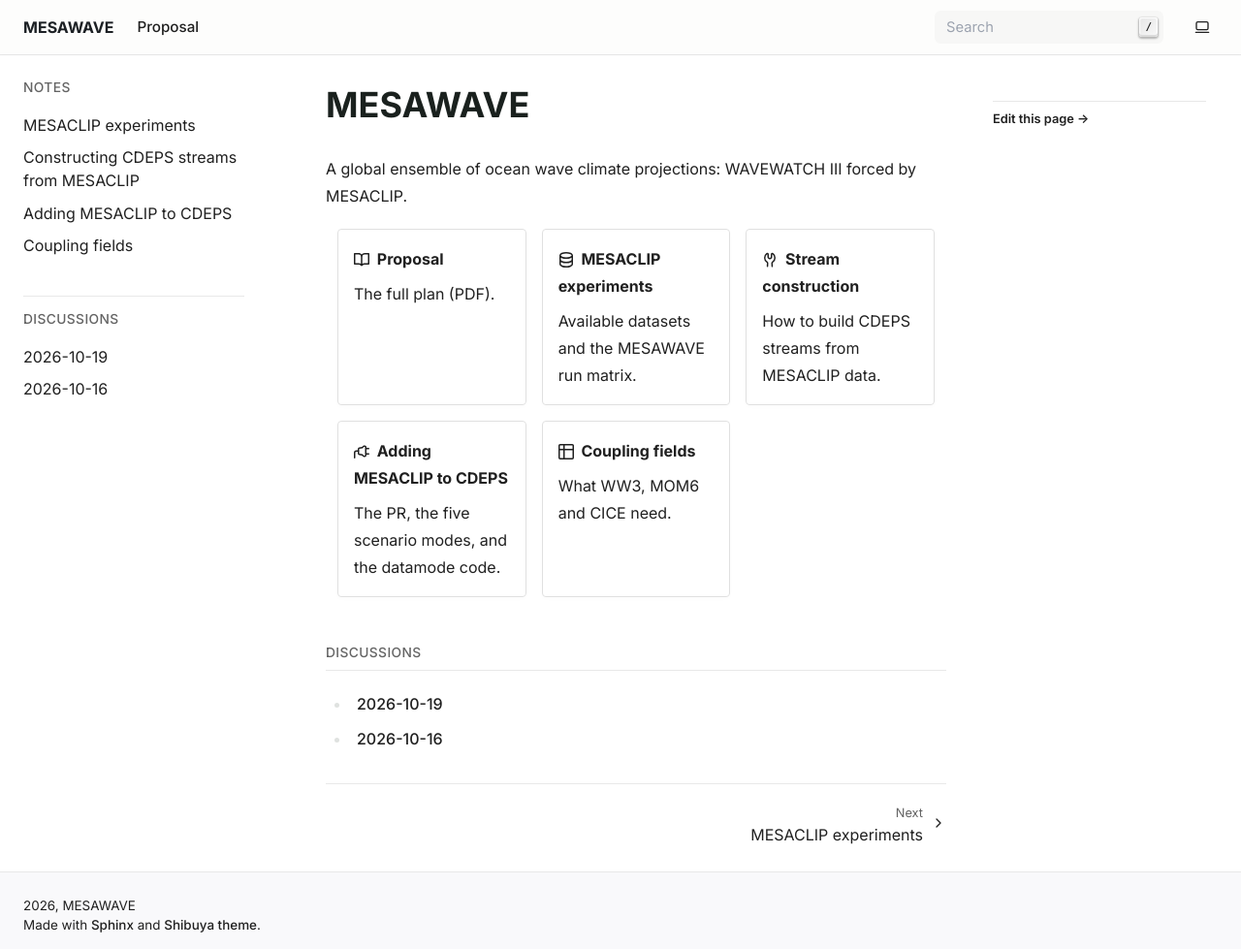
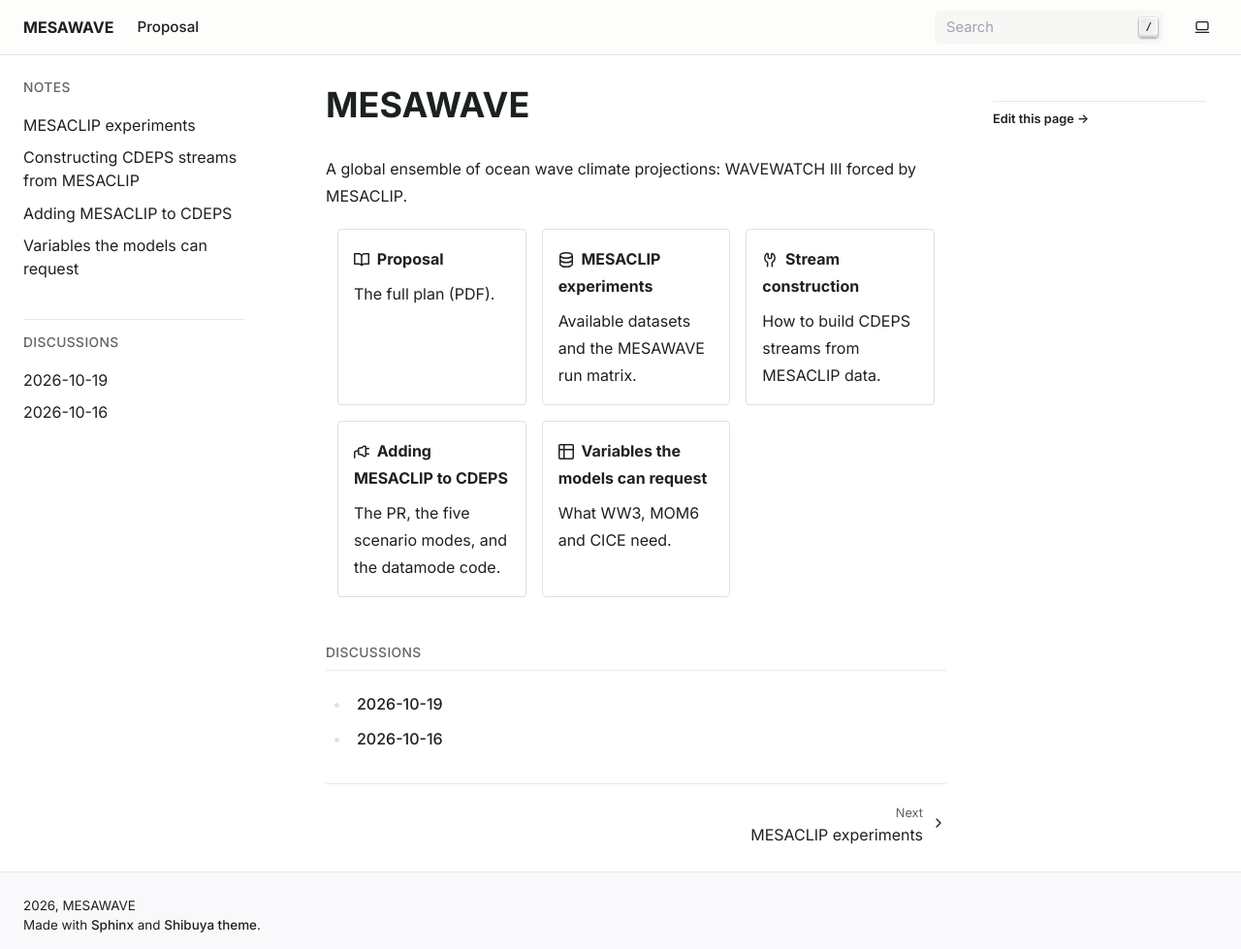
Before and after one commit to manishvenu/mesawave, a Sphinx documentation site: the page built from docs/source/index.md, in a window 1280 px wide and 979 px high. Shown: the whole window at 97% size. Built offline with Sphinx 7.4.7, drawn with Linux system fonts in a browser that asks for light colours.

Commit message:
Docs: rename 'Coupling fields' to 'Variables the models can request'

```diff
--- a/docs/source/index.md
+++ b/docs/source/index.md
@@ -32,7 +32,7 @@ How to build CDEPS streams from MESACLIP data.
 The PR, the five scenario modes, and the datamode code.
 :::
 
-:::{grid-item-card} {octicon}`table` Coupling fields
+:::{grid-item-card} {octicon}`table` Variables the models can request
 :link: stream_data_requirements
 :link-type: doc
 
--- a/docs/source/stream_construction.md
+++ b/docs/source/stream_construction.md
@@ -4,7 +4,8 @@ MESACLIP data reaches CESM through three CDEPS data models: DATM (atmosphere),
 DOCN (ocean), and DICE (sea ice). Each reads one or more XML stream definitions
 that point at MESACLIP NetCDF files and map variables to coupler fields.
 
-For the field-by-field coupling table see [Coupling fields](stream_data_requirements.md).
+For every field WW3, MOM6 and CICE can import, see
+[Variables the models can request](stream_data_requirements.md).
 
 ## How MESACLIP files are organised
 
--- a/docs/source/stream_data_requirements.md
+++ b/docs/source/stream_data_requirements.md
@@ -1,4 +1,4 @@
-# Coupling fields
+# Variables the models can request
 
 *Generated by Claude.*
 
```
